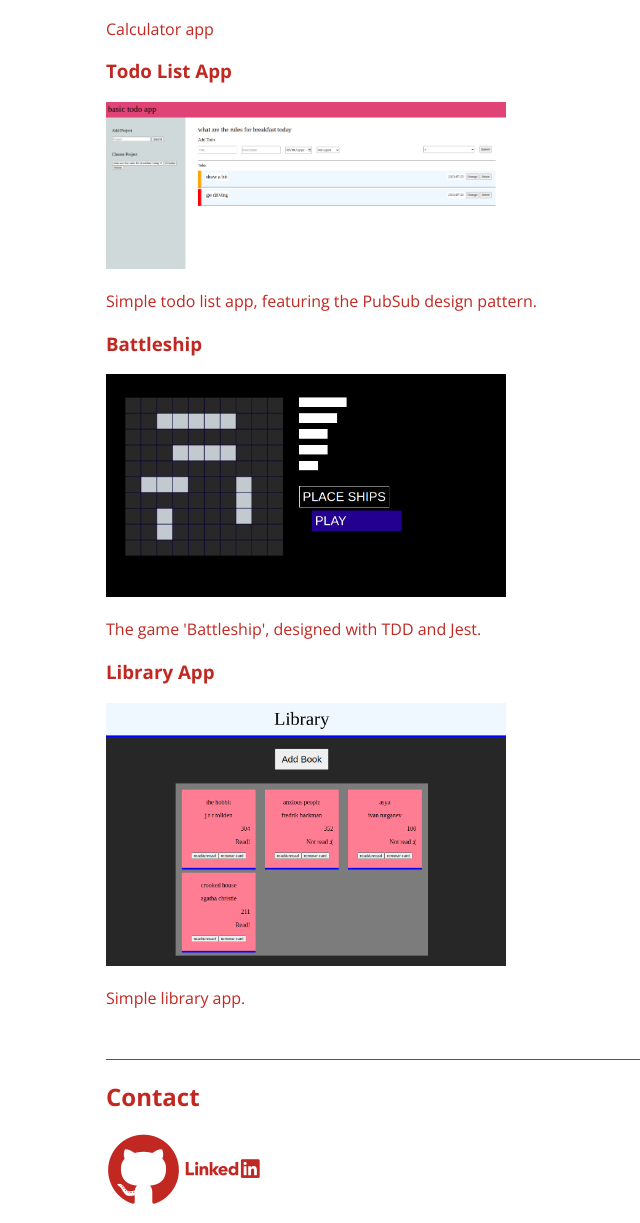
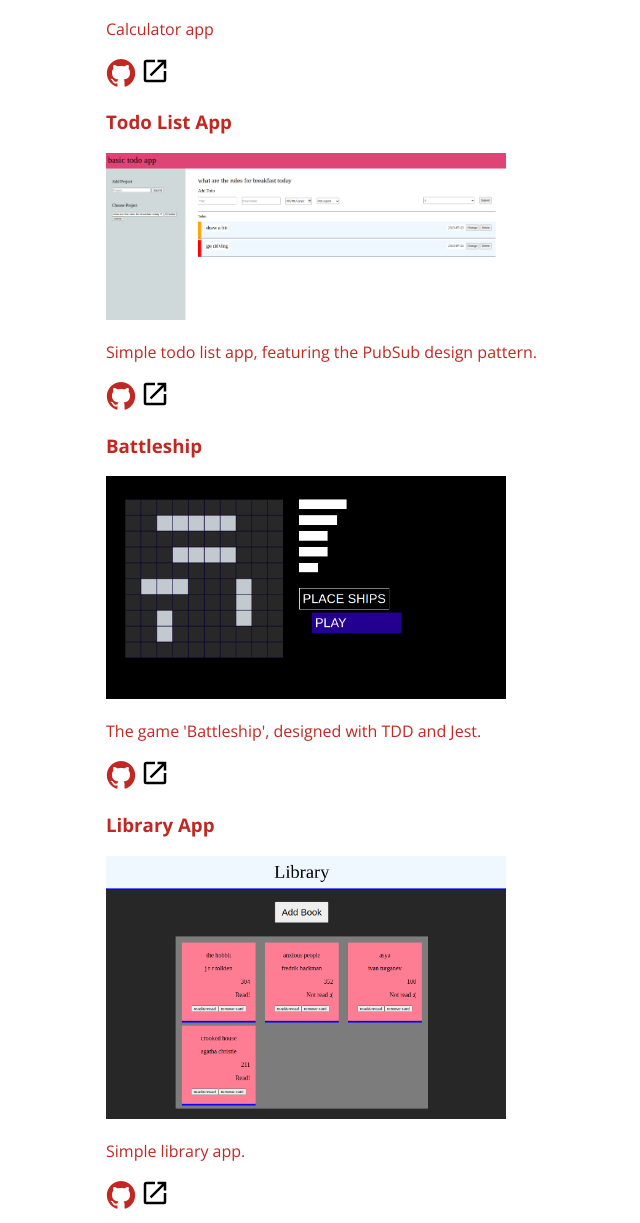
Before and after one commit to jasonHYLam/personal-portfolio, a website built with webpack: page src/index.html in a window 1280 px wide. Shown: the part 2277-3500 px from the top of the page, without its empty margins (150-790 px from the left). Built offline with nearby package versions, Linux system fonts and the light colour scheme.

Commit message:
Add GitHub Links

```diff
--- a/src/index.html
+++ b/src/index.html
@@ -80,24 +80,33 @@
                 <h3 class="project-title">Calculator App</h3>
                 <img src=<%=require("./images/calculator.png")%> alt="" class="project-img">
                 <p class="project-description">Calculator app</p>
+                <i class="devicon-github-original link"></i>
+                <img class="open-icon link" src=<%=require("./icons/open-in-new.svg")%> alt="">
+
             </div>
 
             <div class="project-container">
                 <h3 class="project-title">Todo List App</h3>
                 <img src=<%=require("./images/new-todo-list.png")%> alt="" class="project-img">
                 <p class="project-description">Simple todo list app, featuring the PubSub design pattern.</p>
+                <i class="devicon-github-original link"></i>
+                <img class="open-icon link" src=<%=require("./icons/open-in-new.svg")%> alt="">
             </div>
 
             <div class="project-container">
                 <h3 class="project-title">Battleship</h3>
                 <img src=<%=require("./images/battleship start.png")%> alt="" class="project-img">
                 <p class="project-description">The game 'Battleship', designed with TDD and Jest.</p>
+                <i class="devicon-github-original link"></i>
+                <img class="open-icon link" src=<%=require("./icons/open-in-new.svg")%> alt="">
             </div>
 
             <div class="project-container">
                 <h3 class="project-title">Library App</h3>
                 <img src=<%=require("./images/library-screenshot.png")%> alt="" class="project-img">
                 <p class="project-description">Simple library app.</p>
+                <i class="devicon-github-original link"></i>
+                <img class="open-icon link" src=<%=require("./icons/open-in-new.svg")%> alt="">
             </div>
 
         </div>
@@ -107,8 +116,8 @@
     <hr>
     <footer>
         <h2>Contact</h2>
-            <i class="devicon-github-original"></i>
-            <i class="devicon-linkedin-plain-wordmark"></i>
+            <i class="devicon-github-original link"></i>
+            <i class="devicon-linkedin-plain-wordmark link"></i>
     </footer>
 
 </body>
--- a/src/showContentAnimation.js
+++ b/src/showContentAnimation.js
@@ -5,11 +5,11 @@ export function show() {
 
     content.forEach(el => {
         if (el.classList.contains('active')) return;
+
         const elTop = el.getBoundingClientRect().top;
         if (elTop < windowHeight - elVisible) {
             el.classList.add('active')
         }
-        // else el.classList.remove('active');
     })
 }
 
--- a/src/style.css
+++ b/src/style.css
@@ -9,6 +9,7 @@
     --main-color: #C12822;
     /* --vertical-spacing: 50px; */
     --small-font-size: 25px;
+    --link-size: 30px;
 }
 
 body {
@@ -68,6 +69,10 @@ i {
     font-size: 75px;
 }
 
+i.link {
+    font-size: var(--link-size);
+}
+
 .project-img {
     max-width: var(--img-max-width);
 }
@@ -94,3 +99,9 @@ i {
     opacity: 1;
     transform: translateY(0);
 }
+
+
+.link {
+    cursor: pointer;
+    width: var(--link-size);
+}
```
Also changed, not shown: dist/3ede19ed228086e87d89.svg (added), dist/index.html, dist/main.js, src/icons/open-in-new.svg (added).
